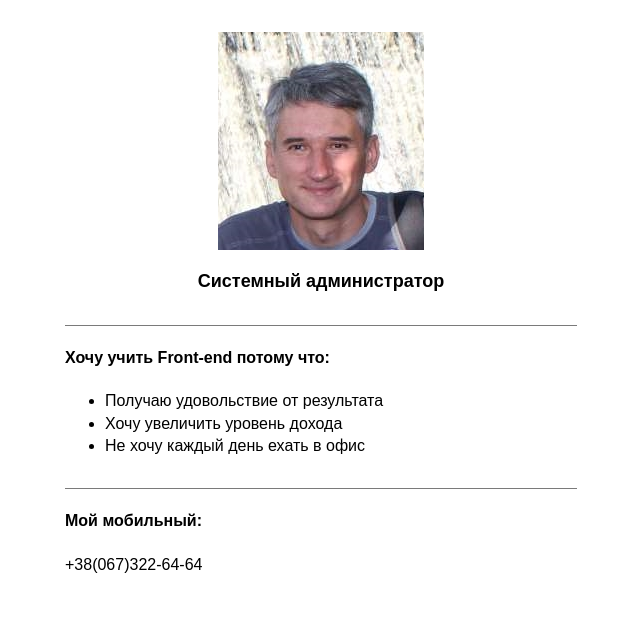
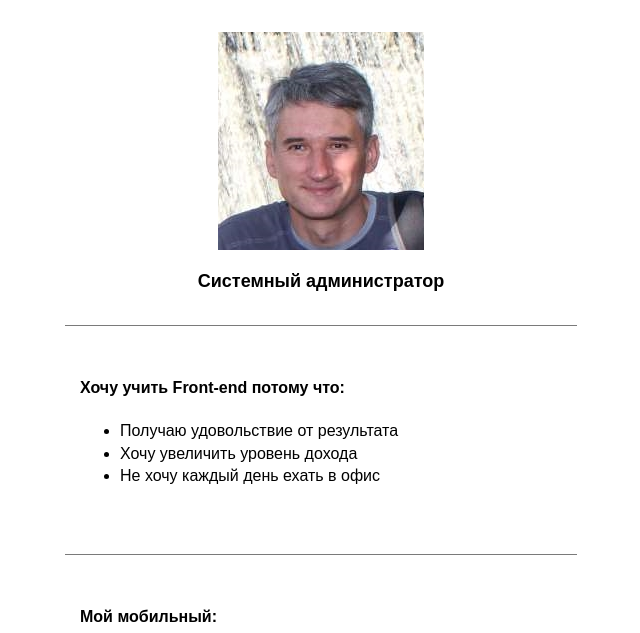
Before and after one commit to upt0wn/goit_frontend, a plain HTML site: page rezume.html in a window 1280 px wide. Shown: the part 137-770 px from the top of the page, without its empty margins (319-959 px from the left). Drawn offline with Linux system fonts and the light colour scheme.

Commit message:
div padding added

```diff
--- a/css/style.css
+++ b/css/style.css
@@ -21,7 +21,7 @@ body {
 	margin-bottom: 30px;
 	font-size: 12pt;
 	border-top: 1px solid #7a7a7a;
-
+	padding: 30px 15px 20px;
 }
 
 a {
```
